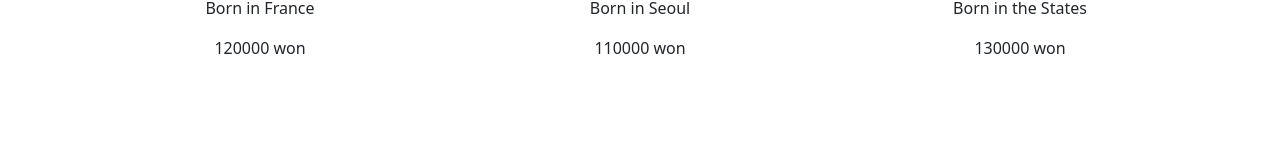
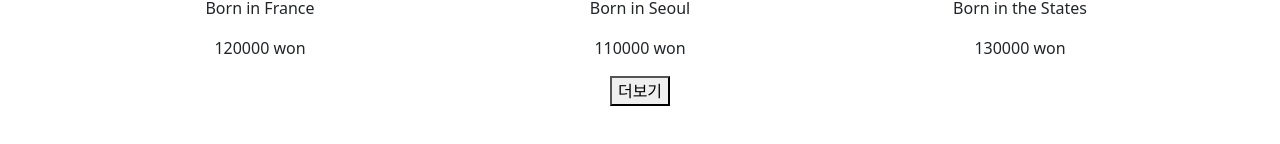
Before and after one commit to KindNeighbor/react-shop, a React (Create React App) app: page / in a window 1280 px wide. Shown: the part 610-754 px from the top of the page. Built offline with nearby package versions, Linux system fonts and the light colour scheme.

Commit message:
react-shop #5

```diff
--- a/package.json
+++ b/package.json
@@ -6,6 +6,7 @@
     "@testing-library/jest-dom": "^5.17.0",
     "@testing-library/react": "^13.4.0",
     "@testing-library/user-event": "^13.5.0",
+    "axios": "^1.6.8",
     "bootstrap": "^5.3.3",
     "react": "^18.2.0",
     "react-bootstrap": "^2.10.2",
--- a/src/App.js
+++ b/src/App.js
@@ -6,10 +6,12 @@ import {useState} from "react";
 import data from './data';
 import { Routes, Route, Link, useNavigate, Outlet } from 'react-router-dom'
 import Detail from './routes/Detail.js'
+import axios from 'axios';
 
 function App() {
 
-    let [shoes] = useState(data)
+    let [shoes, setShoes] = useState(data)
+    let [count, setCount] = useState(2);
     let navigate = useNavigate()
 
   return (
@@ -28,7 +30,8 @@ function App() {
         </Navbar>
 
         <Routes>
-            <Route path="/" element={<Home shoes={shoes} />}/>
+            <Route path="/" element={<Home shoes={shoes} setShoes={setShoes}
+                                           count={count} setCount={setCount}/>}/>
             <Route path="/detail/:id" element={<Detail shoes={shoes} />}/>
             <Route path="/event" element={<Event />}>
                 <Route path="one" element={<div>event one1</div>}/>
@@ -70,14 +73,30 @@ function Home(props) {
             <div className="container">
                 <div className="row">
                     {
-                        props.shoes.map((a, i) => {
+                        props.shoes.map((shoe, i) => {
                             return (
-                                <Card shoes={props.shoes[i]} i={i}></Card>
+                                <Card key={shoe.id} shoes={shoe} i={i}></Card>
                             )
                         })
                     }
                 </div>
             </div>
+            {
+                props.count !== 4
+                    ? <button onClick={() => {
+                        props.setCount(props.count + 1);
+                        axios.get(`https://codingapple1.github.io/shop/data${props.count}.json`)
+                            .then((res) => {
+                                console.log(res.data);
+                                let copy = [...props.shoes, ...res.data];
+                                props.setShoes(copy);
+                            })
+                            .catch(() => {
+                                console.log('실패함')
+                            })
+                    }}>더보기</button>
+                    : null
+            }
         </div>
     )
 }
```
Also changed, not shown: 1 other file (tests, documents, lock files or other folders).
